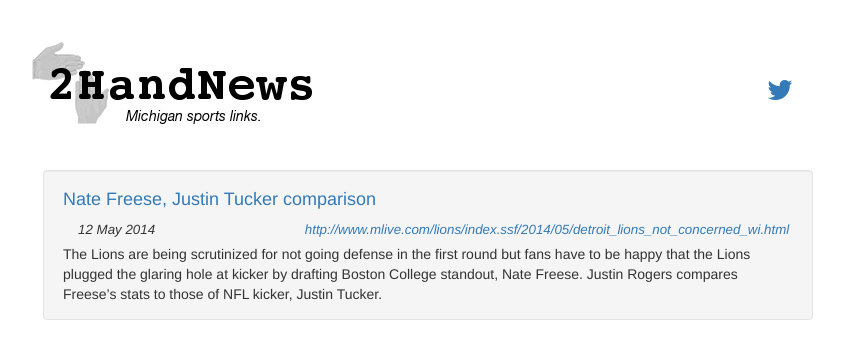
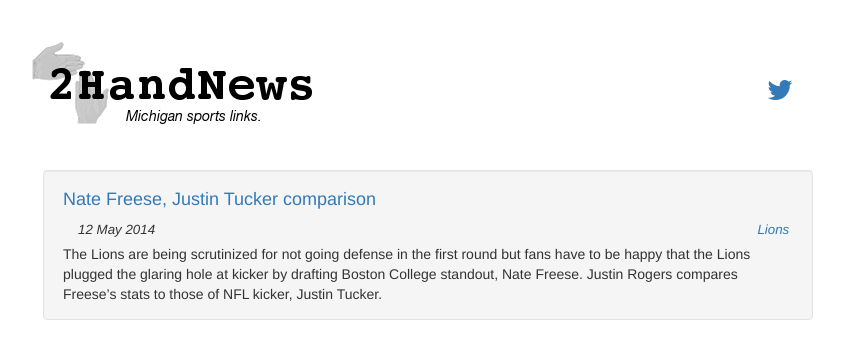
Before and after one commit to aftco/aftco.github.io, a Jekyll site: the page built from _posts/2014-05-12-09-00-nate-freese-justin-tucker-comparison.md, in a window 1280 px wide. Shown: the top 359 px of the page, without its empty margins (212-1056 px from the left). Built offline with Jekyll 4.4.1, drawn with Linux system fonts in a browser that asks for light colours; nearby versions of some CDN libraries; Markdown is read by kramdown in place of the engine named in the settings.

Commit message:
Update 2014-05-12-09-00-nate-freese-justin-tucker-comparison.md

```diff
--- a/_posts/2014-05-12-09-00-nate-freese-justin-tucker-comparison.md
+++ b/_posts/2014-05-12-09-00-nate-freese-justin-tucker-comparison.md
@@ -1,8 +1,8 @@
 ---
 layout: post
 title: "Nate Freese, Justin Tucker comparison"
-tags: http://www.mlive.com/lions/index.ssf/2014/05/detroit_lions_not_concerned_wi.html
-link: Lions
+tags: Lions
+link: http://www.mlive.com/lions/index.ssf/2014/05/detroit_lions_not_concerned_wi.html
 ---
 
 The Lions are being scrutinized for not going defense in the first round but fans have to be happy that the Lions plugged the glaring hole at kicker by drafting Boston College standout, Nate Freese.  Justin Rogers compares Freese's stats to those of NFL kicker, Justin Tucker.
```
